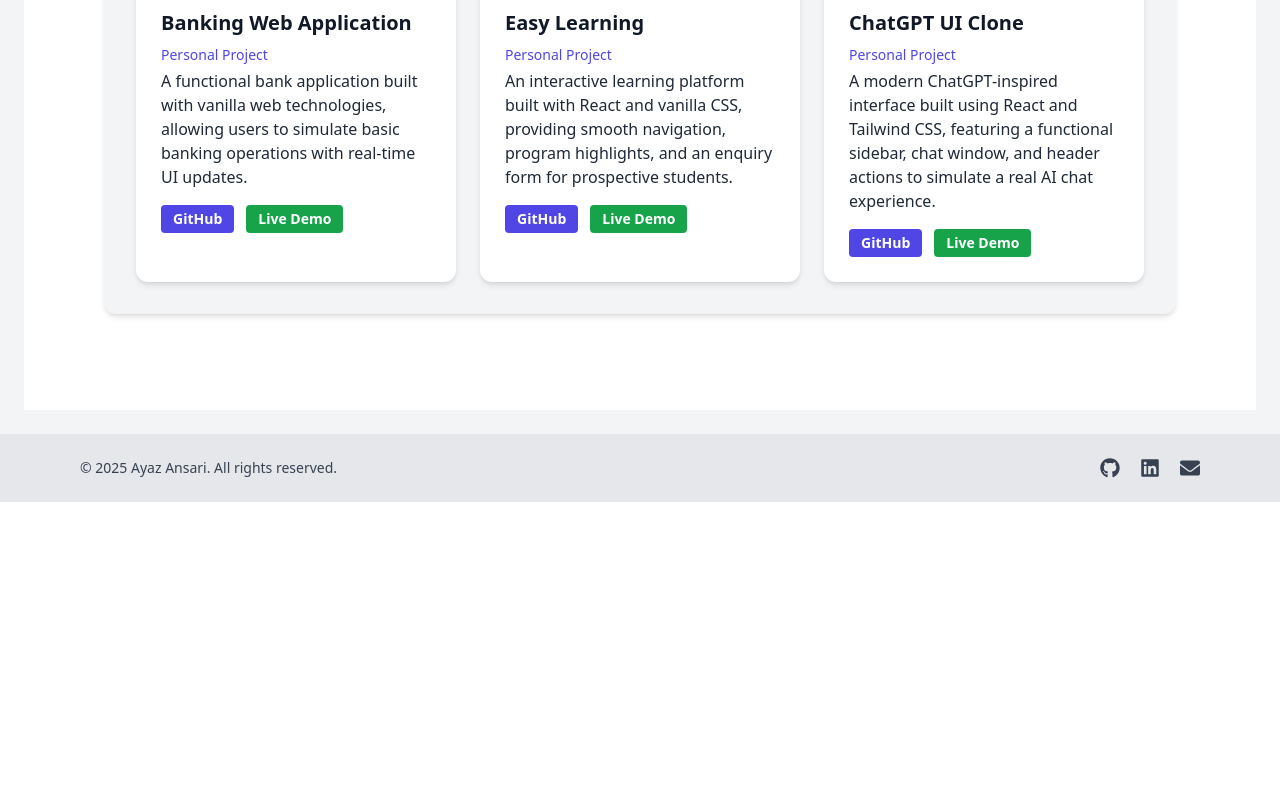
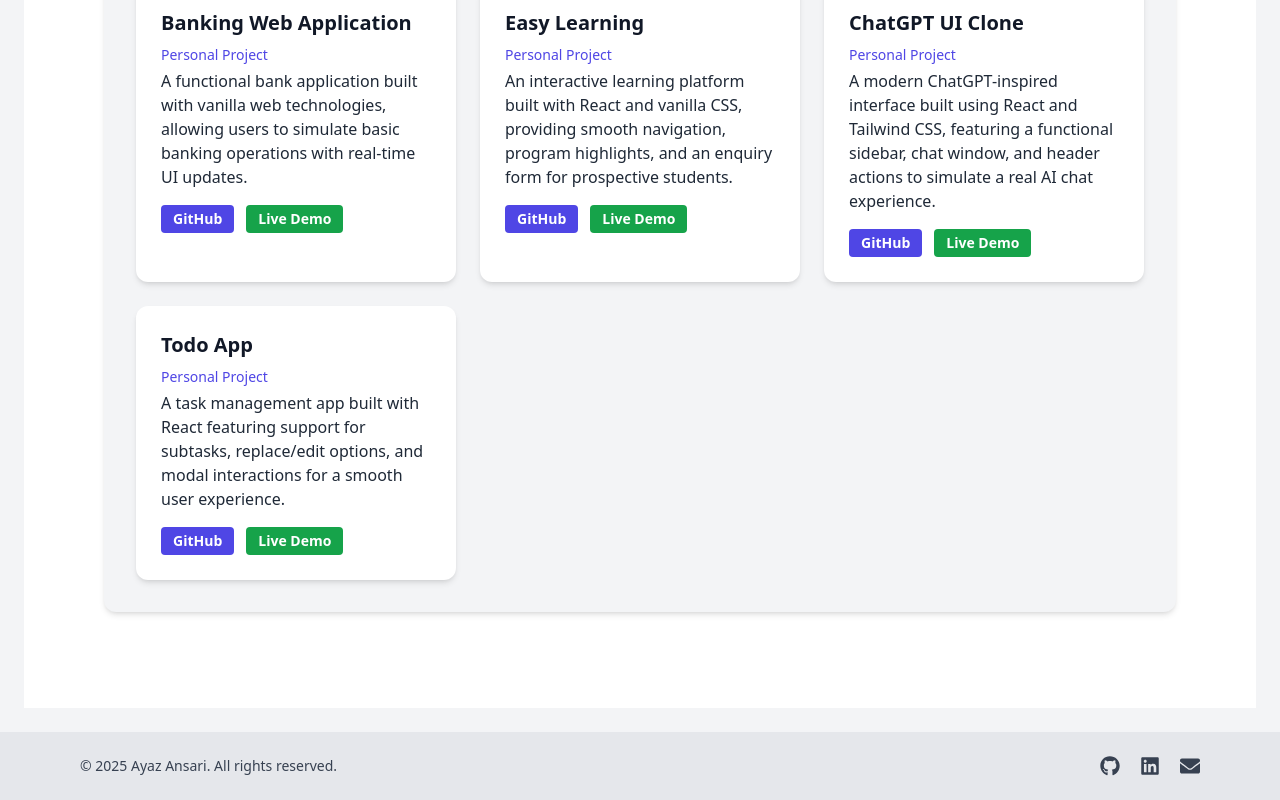
Before and after one commit to Ayazsa/My-portfolio, a React (Vite) app: page / in a window 1280 px wide. Shown: the part 2252-3052 px from the top of the page. Before the commit the page ends 2754 px from the top, so only its background shows below. Built offline with nearby package versions, Linux system fonts and the light colour scheme.

Commit message:
Add Todo App project to project list

```diff
--- a/src/data/projectList.js
+++ b/src/data/projectList.js
@@ -152,4 +152,29 @@ export const projectList = [
       ],
     },
   },
+  {
+    title: "Todo App",
+    type: "Personal Project",
+    tech: "React, CSS",
+    description:
+      "A task management app built with React featuring support for subtasks, replace/edit options, and modal interactions for a smooth user experience.",
+    challenges:
+      "Implemented subtask hierarchy, modal-based edit/replace flow, and dynamic state updates while maintaining a clean and responsive UI.",
+    github: "https://github.com/Ayazsa/todo-app",
+    liveDemo: "https://my-todo-app-a.netlify.app/",
+    modal: {
+      overview:
+        "This Todo App is a React-based project that helps users organize their tasks and subtasks efficiently. It offers features like adding/editing tasks, subtasks, replace functionality through a modal, and task deletion. The UI is minimal and responsive for usability across devices.",
+      roles: [
+        "Developer: Designed and developed the app with full functionality, including state management and component structuring.",
+      ],
+      features: [
+        "Add tasks and manage associated subtasks.",
+        "Replace/edit task and subtask names using a modal popup.",
+        "Auto-focus and auto-clear input fields for smooth UX.",
+        "Delete individual tasks or subtasks.",
+        "Responsive layout designed using vanilla CSS.",
+      ],
+    },
+  },
 ];
```
